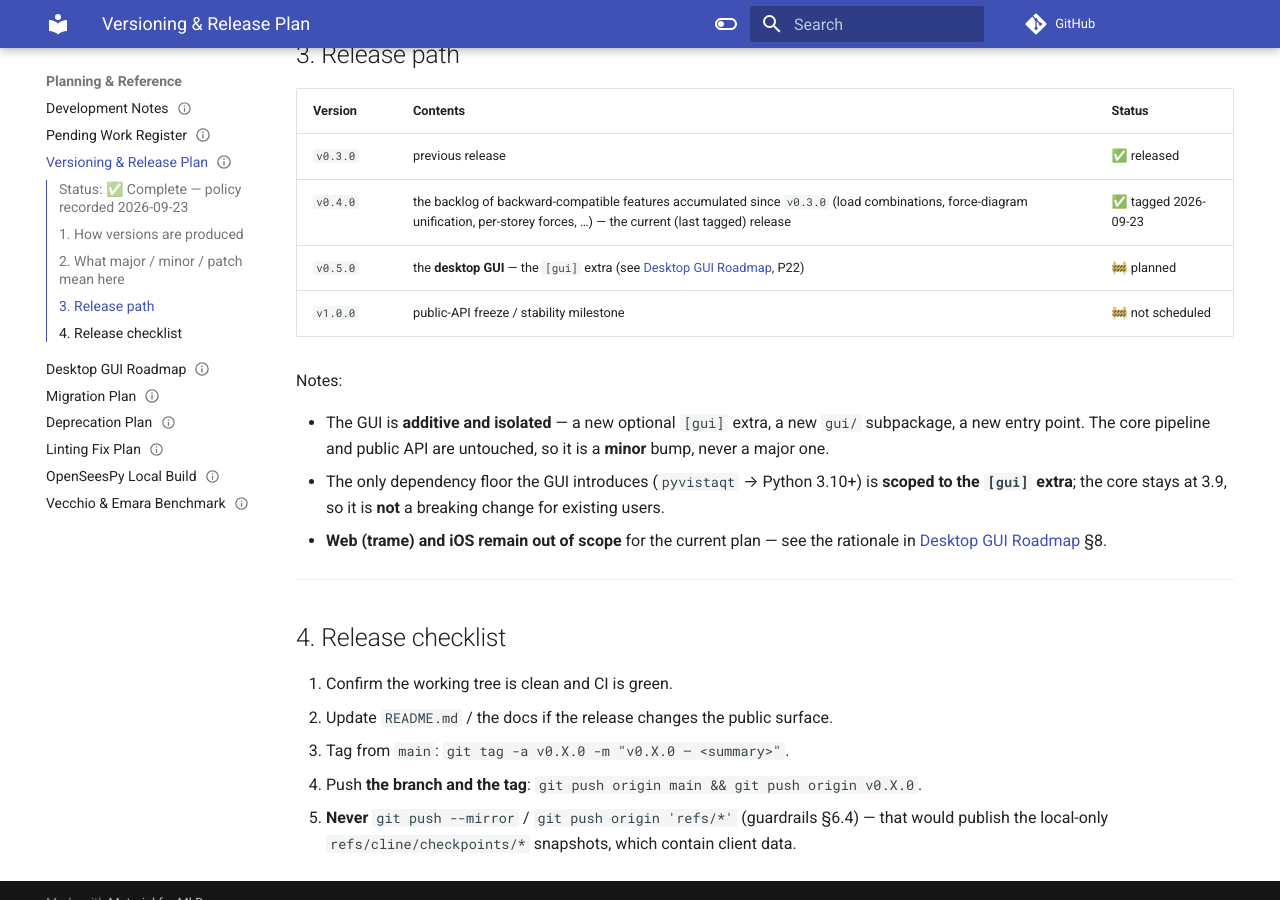
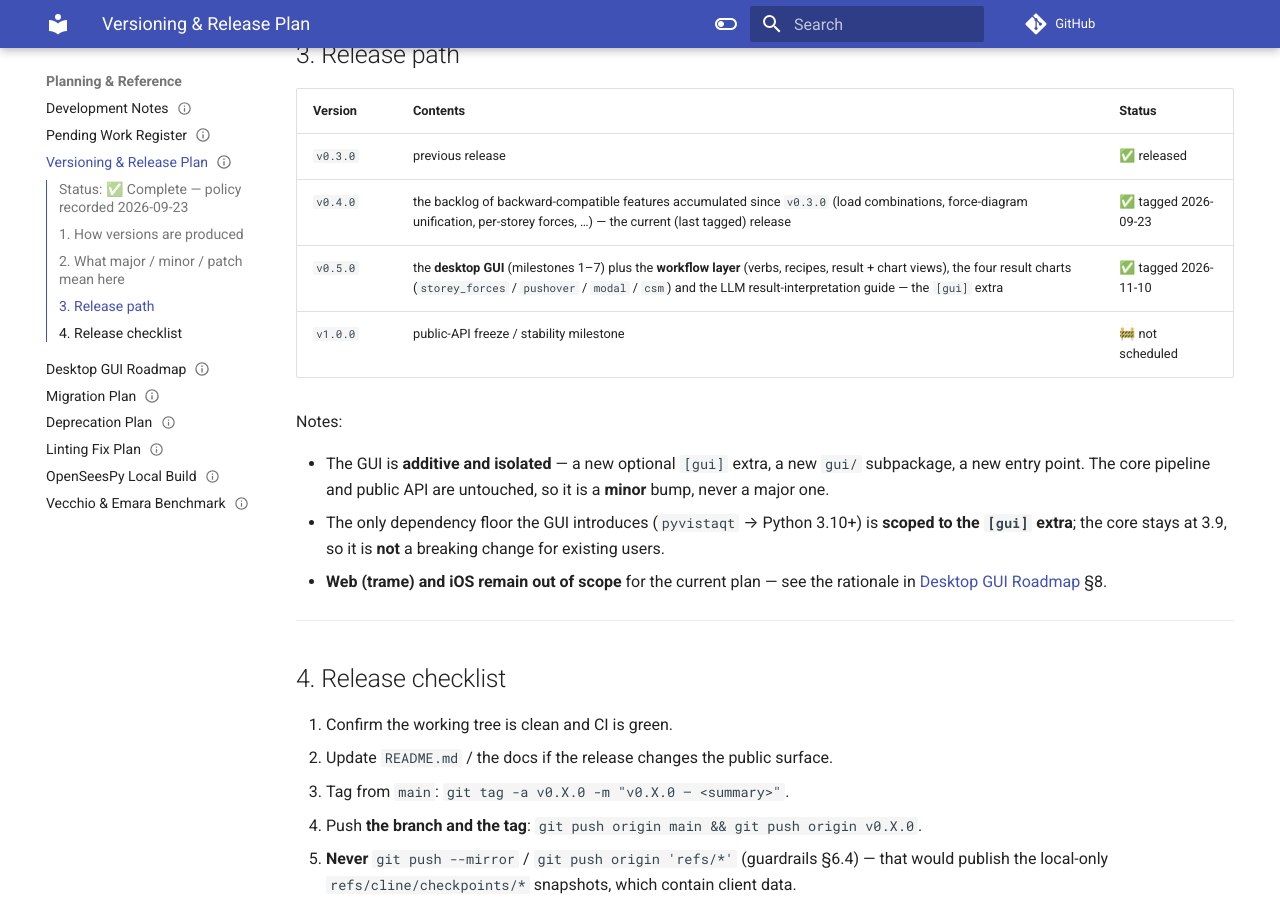
Before and after one commit to boustrephon/fea_toolkit, an MkDocs documentation site: the page built from docs/versioning.md, in a window 1280 px wide and 900 px high, scrolled down 1307 px. Built offline with MkDocs 1.6.1 and Material for MkDocs 9.7.7, drawn with Linux system fonts in a browser that asks for light colours; comment, search, counter and statistics services are not loaded.

Commit message:
docs: record v0.5.0 in the release path

```diff
--- a/docs/versioning.md
+++ b/docs/versioning.md
@@ -59,7 +59,7 @@ not as a side effect of adding a feature.
 |---|---|---|
 | `v0.3.0` | previous release | ✅ released |
 | `v0.4.0` | the backlog of backward-compatible features accumulated since `v0.3.0` (load combinations, force-diagram unification, per-storey forces, …) — the current (last tagged) release | ✅ tagged 2026-09-23 |
-| `v0.5.0` | the **desktop GUI** — the `[gui]` extra (see [Desktop GUI Roadmap](gui_roadmap.md), P22) | 🚧 planned |
+| `v0.5.0` | the **desktop GUI** (milestones 1–7) plus the **workflow layer** (verbs, recipes, result + chart views), the four result charts (`storey_forces` / `pushover` / `modal` / `csm`) and the LLM result-interpretation guide — the `[gui]` extra | ✅ tagged 2026-11-10 |
 | `v1.0.0` | public-API freeze / stability milestone | 🚧 not scheduled |
 
 Notes:
```
